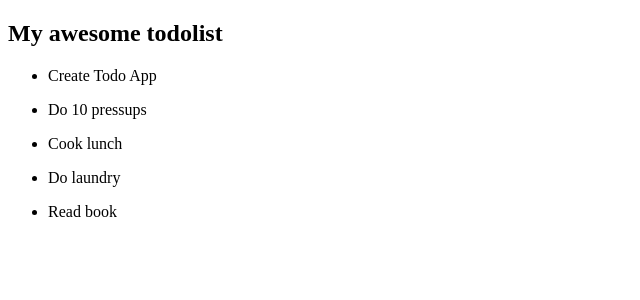
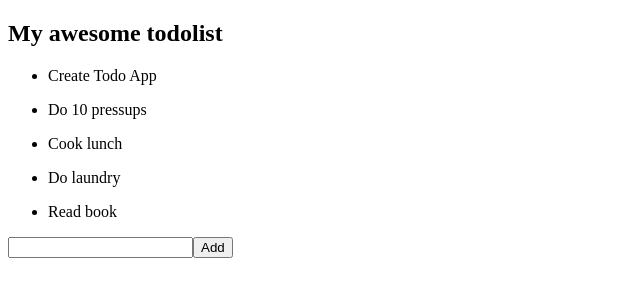
Before and after one commit to vcory/todo-app, a Vue app: page / in a window 1280 px wide. Shown: the top 300 px of the page, without its empty margins (0-640 px from the left). Built offline with nearby package versions, Linux system fonts and the light colour scheme.

Commit message:
add todos

```diff
--- a/src/App.vue
+++ b/src/App.vue
@@ -1,16 +1,19 @@
 <template>
   <div id ="app">
      <Todos v-bind:todos="todos" />
+     <AddTodo v-on:add-todo="addTodo" />
     </div>
 </template>
 
 <script>
 import Todos from './components/Todos';
+import AddTodo from './components/AddTodo';
 
 export default {
   name: 'app',
   components: {
-    Todos
+    Todos,
+    AddTodo
   },
   data() {
     return {
@@ -44,6 +47,11 @@ export default {
       ],
     }
   },
+  methods: {
+    addTodo(newTodoObj) {
+      this.todos = [...this.todos, newTodoObj];
+    }
+  }
 }
 </script>
 
--- /dev/null
+++ b/src/components/AddTodo.vue
@@ -0,0 +1,40 @@
+<template>
+    <div>
+        <form @submit="addTodo">
+            <input type="text" v-model="title" name="title">
+            <button type="submit">Add</button>
+        </form>
+    </div>
+</template>
+
+<script>
+import uuid from 'uuid';
+
+export default {
+    name: 'AddTodo',
+    data() {
+        return {
+            title: ''
+        }
+    },
+    methods: {
+        addTodo(e) {
+            e.preventDefault();
+
+            const newTodoObj = {
+                id: uuid.v4(),
+                title: this.title,
+                completed: false
+            }
+
+            this.$emit('add-todo', newTodoObj);
+            this.title = '';
+        }
+    }
+
+}
+
+</script>
+
+<style scoped>
+</style>
--- a/src/components/Todo.vue
+++ b/src/components/Todo.vue
@@ -9,11 +9,18 @@ export default {
     name: 'Todo',
     props: [
         "todo"
-    ]
+    ],
+    methods: {
+        markComplete() {
+            this.todo.completed = !this.todo.completed
+        }
+    }
 }
 
 </script>
 
 <style scoped>
-
+    .completed {
+        text-decoration: line-through;
+    }
 </style>
```
